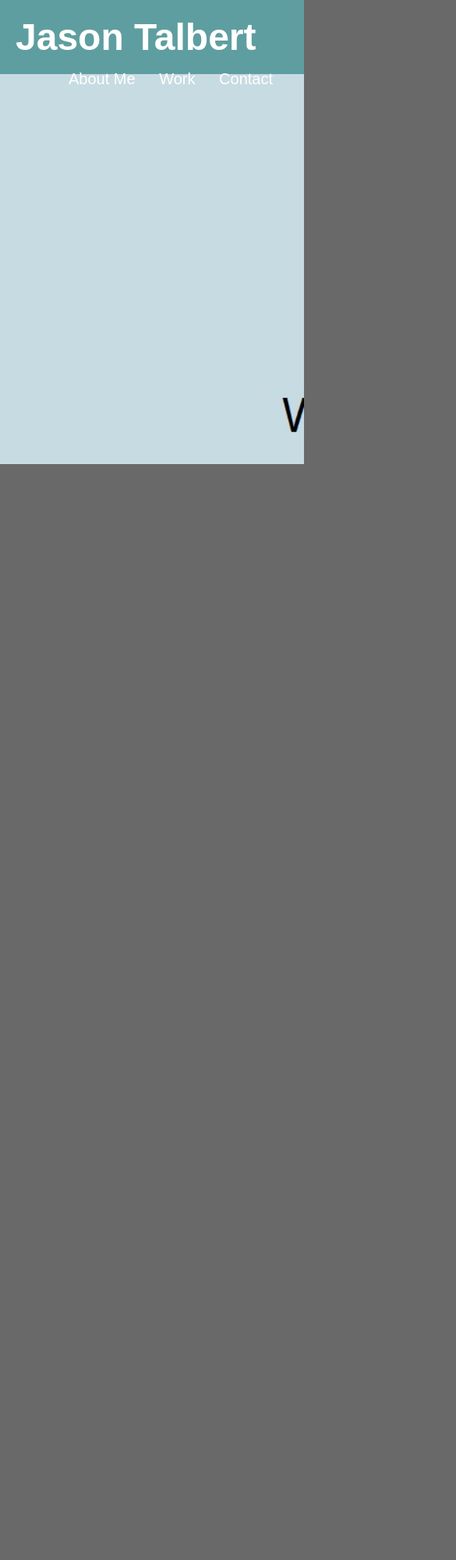
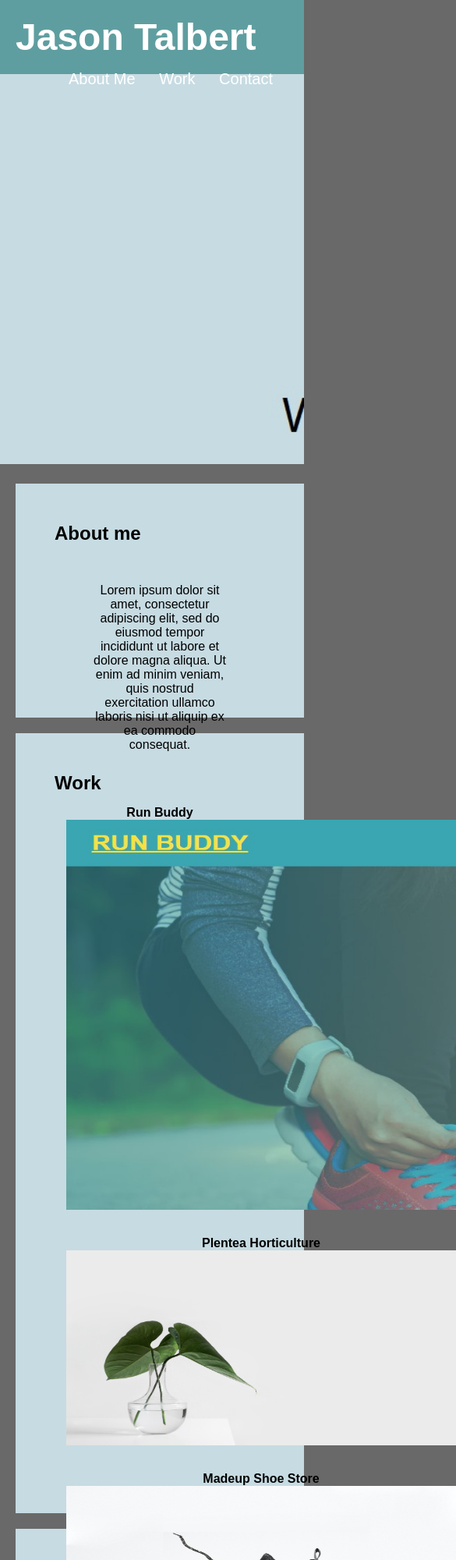
Before and after one commit to JTAL3/Wk2-professional-portfolio, a plain HTML site: page index.html in a window 390 px wide. Shown: the top 2000 px of the page at 78% size, 585 px wide, since content can reach past the window. Before the commit the page ends 844 px from the top, so only its background shows below. Drawn offline with Linux system fonts and the light colour scheme.

Commit message:
content added plus images. Finalizing look, working to clean code and ops

```diff
--- a/index.html
+++ b/index.html
@@ -3,6 +3,7 @@
 
 <head>
         <meta charset="UTF-8" />
+        <meta name="viewport" content="width=device-width, initial-scale=1" />
         <link rel="stylesheet" href="./style.css">
         <title>Jason Talbert - Web Developer</title>
 </head>
@@ -14,13 +15,13 @@
         <nav>
             <ul>
                 <li>
-                    <a href="about-me">About Me</a>
+                    <a href="#about-me">About Me</a>
                 </li>
                 <li>
-                    <a href="work">Work</a>
+                    <a href="#work">Work</a>
                 </li>
                 <li>
-                    <a href="contact">Contact</a>
+                    <a href="#contact">Contact</a>
                 </li>
             </ul>
         </nav>
@@ -29,6 +30,54 @@
 
     <section class="hero"></section>
 
+    <!-- content section -->
+    <main class="content">
+        <section id="about-me" class="content-attributes">
+           <!-- <img src="" class="float-left" alt=""> -->
+           <h2>About me</h2>
+           <p>
+            Lorem ipsum dolor sit amet, consectetur adipiscing elit, sed do eiusmod tempor incididunt ut labore et dolore magna aliqua.
+            Ut enim ad minim veniam, quis nostrud exercitation ullamco laboris nisi ut aliquip ex ea commodo consequat.
+           </p>
+        </section>
+
+        <section id="work" class="work-attributes">
+            <!-- <img src="" class="float-left" alt=""> -->
+            <!-- flex box? show work examples here -->
+            <h2>Work</h2>
+                <section class="card1">
+                  <header>Run Buddy</header>
+                  <a href="https://jtal3.github.io/run-buddy/">
+                    <img src="images/runbuddy-overlay.jpg"  alt="Run Buddy Portfolio Piece">
+                    </a>
+                </section>
+        <!-- placeholder images and projects -->
+                <section class="card">
+                  <header>Plentea Horticulture</header>
+                  <img src="./images/img1.jpg" alt="plant" />
+                </section>
+                <section class="card">
+                  <header>Madeup Shoe Store</header>
+                  <img src="./images/img2.jpg" alt="shoe" />
+                </section>
+                <section class="card">
+                  <header>Click Click Camera</header>
+                  <img src="./images/img3.jpg" alt="camera" />
+                </section>
+        </section>
+        <!-- end placeholder images and projects -->
+
+        <section id="contact" class="content-attributes">
+            <h2>Contact</h2>
+            <p><b>Email:</b> jason.talbert.jt@gmail.com <b>Github:</b><a href="https://github.com/JTAL3">JTAL3</a> <b>LinkedIn:</b> <a href="https://www.linkedin.com/in/jasontalbert" />Jason Talbert</p>
+        </section>
+
+    </main>
+    <!-- end of content section -->
+
+    <footer class="footer">
+        <p>&copy; 2022 Jason Talbert</p>
+    </footer>
 
 
 </body>
--- a/style.css
+++ b/style.css
@@ -38,6 +38,10 @@ body {
     margin-left: 25px;
 }
 
+.header nav a:hover {
+    background-color:darkgray;
+  }
+
 a {
     color:#ffffff;
     text-decoration: none;
@@ -58,3 +62,101 @@ p {
     background-position: center;
 }
 /* end hero */
+
+/* content section */
+.content h2 {
+    text-align: left;
+
+}
+
+.content {
+    display:flexbox;
+    flex-wrap: wrap;
+    margin-left: 20px;
+}
+
+.content-attributes {
+    margin-bottom: 20px;
+    padding: 50px;
+    height: 300px;
+    font-family:Arial, Helvetica, sans-serif;
+    background-color:rgb(199, 219, 226);
+    color:black;
+}
+
+p {
+    text-align: center;
+    justify-content: space-evenly;
+    padding: 50px;
+}
+
+.work-attributes {
+    margin-bottom: 20px;
+    padding: 50px;
+    height: 1000px;
+    font-family:Arial, Helvetica, sans-serif;
+    background-color:rgb(199, 219, 226);
+    color:black;
+}
+
+.project {
+    padding: 50px;
+    display: flex;
+    flex-wrap: wrap;
+    justify-content: space-evenly;
+}
+
+.card1 {
+    padding: 5px;
+    flex: 0 0 300px;
+    margin: 10px;
+    text-align: center;
+  }
+
+.card1 img {
+      width: 1000px;
+      height: 500px;
+  }
+
+.card1 a:hover {
+    background-color:darkgray;
+  }
+
+.card1 header {
+    font-weight: bold;
+}
+
+.card {
+    display:inline-block;
+    text-align: center;
+    padding: 5px;
+    flex: 0 0 300px;
+    margin: 10px;
+  }
+
+.card img {
+    width: 500px;
+    height: 250px;
+}
+
+.card header {
+    font-weight: bold;
+}
+
+.footer{
+    padding: 20px;
+    clear: both;
+    font-family: Arial, Helvetica, sans-serif;
+    text-align: center;
+    color:#ffffff
+}
+
+
+
+
+@media screen and (max-width: 768px) {
+    main,
+    nav {
+        flex-direction: column;
+    }
+}
```
Also changed, not shown: images/img1.jpg (added), images/img2.jpg (added), images/img3.jpg (added), images/runbuddy-overlay.jpg (added).
